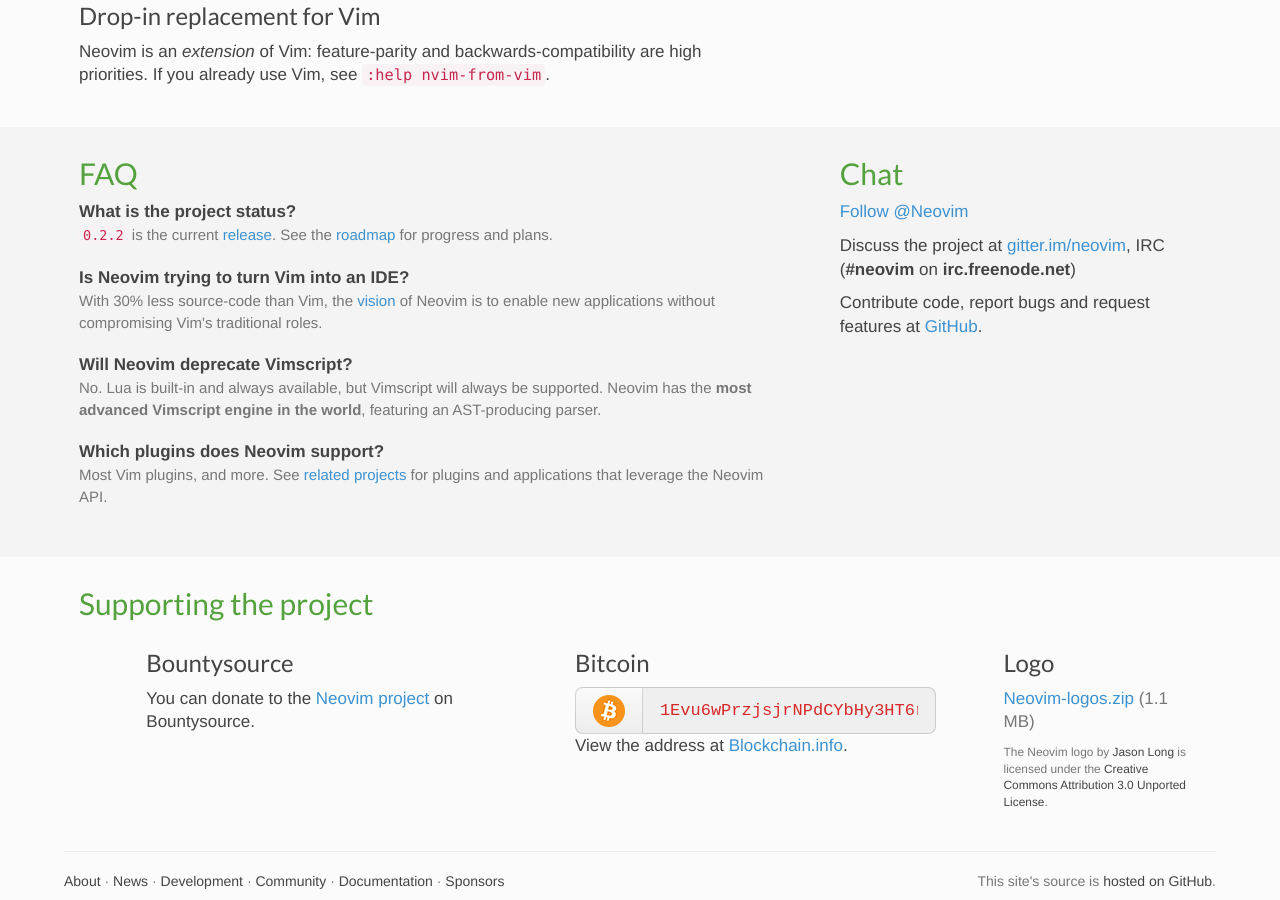
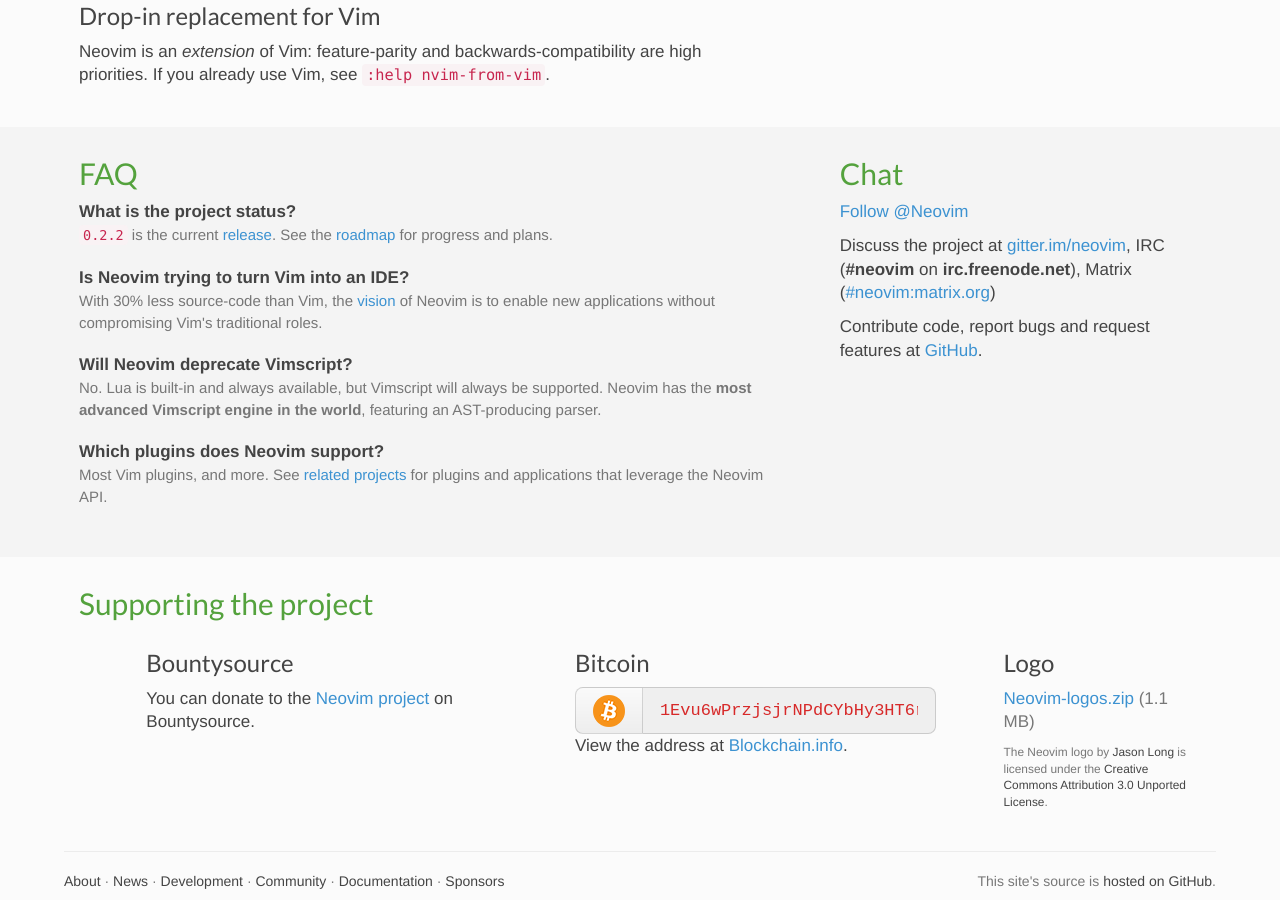
Before and after one commit to neovim/neovim.github.io, a Jekyll site: the page built from index.html, in a window 1280 px wide and 900 px high, scrolled down 797 px. Built offline with Jekyll 4.4.1, drawn with Linux system fonts in a browser that asks for light colours; nearby versions of some CDN libraries; comment, search, counter and statistics services are not loaded.

Commit message:
index.html: added Matrix chat (#156)

```diff
--- a/index.html
+++ b/index.html
@@ -127,7 +127,8 @@
 
       <p>
         Discuss the project at <a href="https://gitter.im/neovim/neovim">gitter.im/neovim</a>,
-        IRC (<strong>#neovim</strong> on <strong>irc.freenode.net</strong>)
+        IRC (<strong>#neovim</strong> on <strong>irc.freenode.net</strong>),
+        Matrix (<a href="https://riot.im/app/#/room/#neovim:matrix.org">#neovim:matrix.org</a>)
       </p>
 
       <p>Contribute code, report bugs and request features at <a href="https://github.com/neovim/neovim">GitHub</a>.</p>
```
